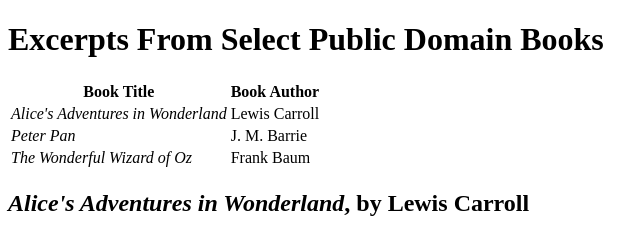
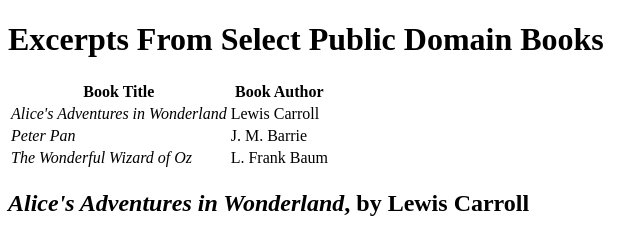
Before and after one commit to Jayeon-Kim/ITM361-Lab3, a plain HTML site: page index.html in a window 1280 px wide. Shown: the top 234 px of the page, 0-640 px from the left. Drawn offline with Linux system fonts and the light colour scheme.

Commit message:
ITM361-Lab3

```diff
--- a/index.html
+++ b/index.html
@@ -23,7 +23,7 @@
 		</tr>
 		<tr>
 			<td><em>The Wonderful Wizard of Oz</em></td>
-			<td>Frank Baum</td>
+			<td>L. Frank Baum</td>
 		</tr>
 	</table>
 
```
